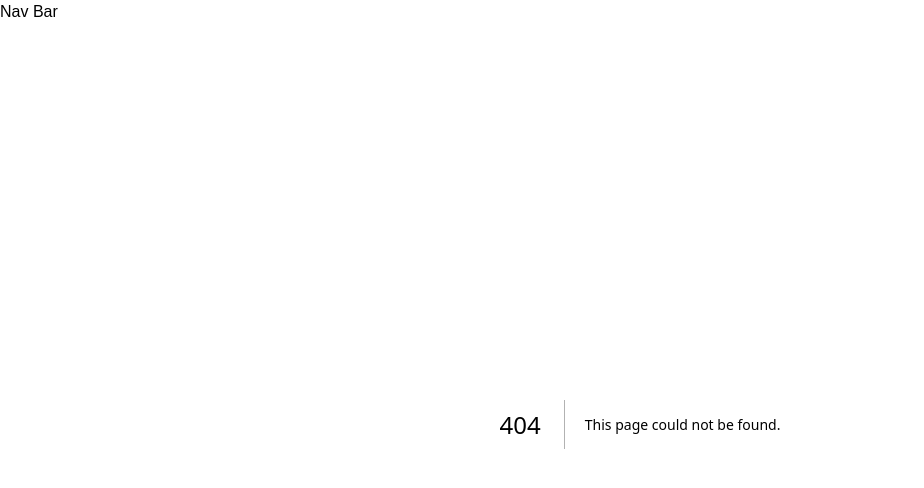
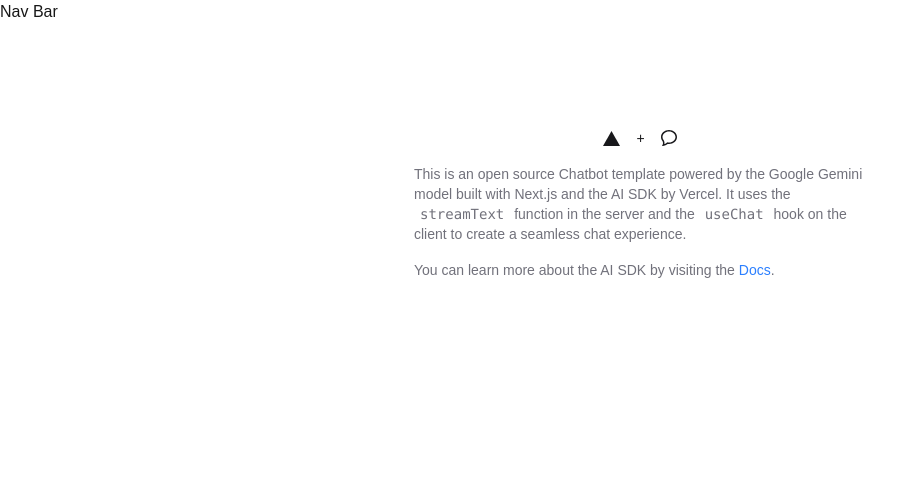
Before and after one commit to jaganraajan/stock-chatbot-gemini, a Next.js app: page /chat in a window 1280 px wide. Before the commit this address had no page. Shown: the top 488 px of the page, without its empty margins (0-924 px from the left). Built offline with nearby package versions, Linux system fonts and the light colour scheme.

Commit message:
add chat page with overview section

```diff
--- a/package.json
+++ b/package.json
@@ -22,6 +22,7 @@
     "clsx": "^2.1.1",
     "dotenv": "^16.4.7",
     "drizzle-orm": "^0.41.0",
+    "framer-motion": "^12.6.2",
     "next": "15.2.3",
     "next-auth": "^4.24.11",
     "next-themes": "^0.4.6",
--- /dev/null
+++ b/src/app/(chat)/chat/page.tsx
@@ -0,0 +1,7 @@
+import { Chat } from "@/components/custom/chat";
+// import { generateUUID } from "@/lib/utils";
+
+export default async function Page() {
+//   const id = generateUUID();
+  return <Chat key={'testId'} id={'testId'} initialMessages={[]} />;
+}
--- /dev/null
+++ b/src/components/custom/chat.tsx
@@ -0,0 +1,81 @@
+"use client";
+
+// import { Attachment, Message } from "ai";
+// import { useChat } from "ai/react";
+// import { useState } from "react";
+
+// import { Message as PreviewMessage } from "@/components/custom/message";
+// import { useScrollToBottom } from "@/components/custom/use-scroll-to-bottom";
+
+// import { MultimodalInput } from "./multimodal-input";
+import { Overview } from "./overview";
+
+export function Chat({
+  id,
+  initialMessages,
+}: {
+  id: string;
+  initialMessages: string[];
+}) {
+//   const { messages, handleSubmit, input, setInput, append, isLoading, stop } =
+//     useChat({
+//       id,
+//       body: { id },
+//       initialMessages,
+//       maxSteps: 10,
+//       onFinish: () => {
+//         window.history.replaceState({}, "", `/chat/${id}`);
+//       },
+//     });
+
+console.log(id, initialMessages);
+
+//   const [messagesContainerRef, messagesEndRef] =
+//     useScrollToBottom<HTMLDivElement>();
+
+//   const [attachments, setAttachments] = useState<Array<Attachment>>([]);
+
+  return (
+    <div className="flex flex-row justify-center pb-4 md:pb-8 h-dvh bg-background">
+      <div className="flex flex-col justify-between items-center gap-4">
+        <div
+        //   ref={messagesContainerRef}
+          className="flex flex-col gap-4 h-full w-dvw items-center overflow-y-scroll"
+        >
+          {/* {messages.length === 0 && <Overview />} */}
+          <Overview />
+
+          {/* {messages.map((message) => (
+            <PreviewMessage
+              key={message.id}
+              chatId={id}
+              role={message.role}
+              content={message.content}
+              attachments={message.experimental_attachments}
+              toolInvocations={message.toolInvocations}
+            />
+          ))} */}
+
+          <div
+            // ref={messagesEndRef}
+            className="shrink-0 min-w-[24px] min-h-[24px]"
+          />
+        </div>
+
+        {/* <form className="flex flex-row gap-2 relative items-end w-full md:max-w-[500px] max-w-[calc(100dvw-32px) px-4 md:px-0">
+          <MultimodalInput
+            input={input}
+            setInput={setInput}
+            handleSubmit={handleSubmit}
+            isLoading={isLoading}
+            stop={stop}
+            attachments={attachments}
+            setAttachments={setAttachments}
+            messages={messages}
+            append={append}
+          />
+        </form> */}
+      </div>
+    </div>
+  );
+}
--- /dev/null
+++ b/src/components/custom/overview.tsx
@@ -0,0 +1,49 @@
+import { motion } from "framer-motion";
+import Link from "next/link";
+
+import { LogoGoogle, MessageIcon, VercelIcon } from "./icons";
+
+export const Overview = () => {
+  return (
+    <motion.div
+      key="overview"
+      className="max-w-[500px] mt-20 mx-4 md:mx-0"
+      initial={{ opacity: 0, scale: 0.98 }}
+      animate={{ opacity: 1, scale: 1 }}
+      exit={{ opacity: 0, scale: 0.98 }}
+      transition={{ delay: 0.5 }}
+    >
+      <div className="border-none bg-muted/50 rounded-2xl p-6 flex flex-col gap-4 text-zinc-500 text-sm dark:text-zinc-400 dark:border-zinc-700">
+        <p className="flex flex-row justify-center gap-4 items-center text-zinc-900 dark:text-zinc-50">
+          <VercelIcon />
+          <span>+</span>
+          <MessageIcon />
+        </p>
+        <p>
+          This is an open source Chatbot template powered by the Google Gemini
+          model built with Next.js and the AI SDK by Vercel. It uses the{" "}
+          <code className="rounded-sm bg-muted-foreground/15 px-1.5 py-0.5">
+            streamText
+          </code>{" "}
+          function in the server and the{" "}
+          <code className="rounded-sm bg-muted-foreground/15 px-1.5 py-0.5">
+            useChat
+          </code>{" "}
+          hook on the client to create a seamless chat experience.
+        </p>
+        <p>
+          {" "}
+          You can learn more about the AI SDK by visiting the{" "}
+          <Link
+            className="text-blue-500 dark:text-blue-400"
+            href="https://sdk.vercel.ai/docs"
+            target="_blank"
+          >
+            Docs
+          </Link>
+          .
+        </p>
+      </div>
+    </motion.div>
+  );
+};
```
